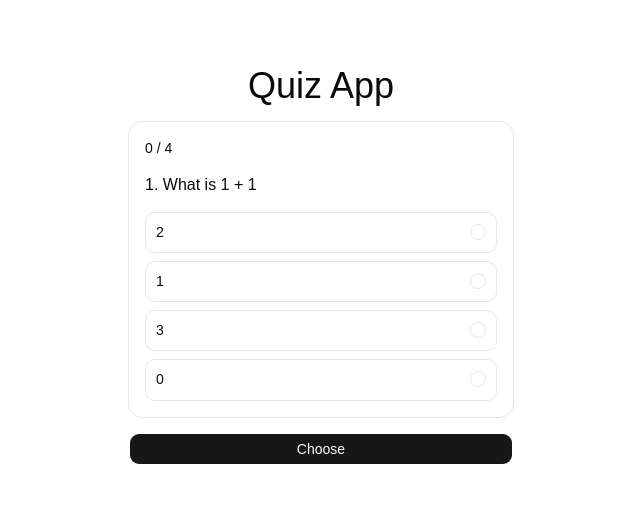
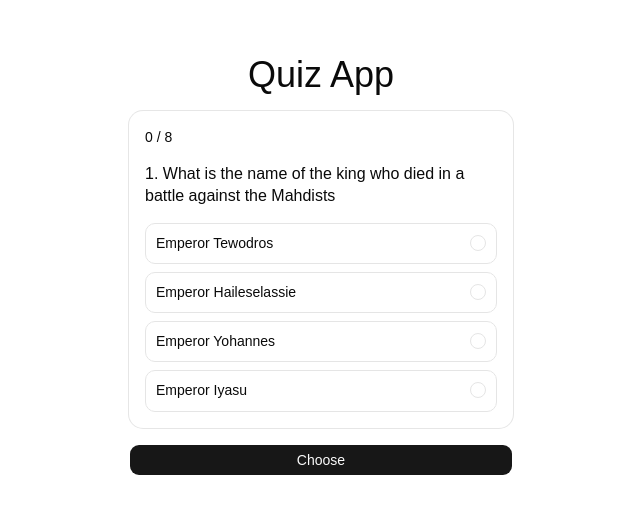
Before and after one commit to abyih/quiz-app, a React (Vite) app: page / in a window 1280 px wide. Shown: the part 135-648 px from the top of the page, without its empty margins (319-959 px from the left). Built offline with nearby package versions, Linux system fonts and the light colour scheme.

Commit message:
feat:quiz-questions

```diff
--- a/src/components/quiz.tsx
+++ b/src/components/quiz.tsx
@@ -1,4 +1,3 @@
-import type { QuizType } from "src/types";
 import { Card, CardContent, CardHeader, CardTitle } from "@/components/ui/card";
 import { RadioGroup, RadioGroupItem } from "@/components/ui/radio-group";
 import { Field, FieldContent, FieldLabel } from "./ui/field";
@@ -40,7 +39,10 @@ const Quiz = () => {
       {quizOver && (
         <Card className="w-full max-w-sm">
           <CardContent className="flex flex-col items-center">
-            <p>Your have finished the quiz</p>
+            <p className="text-xl font-bold">Your have finished the quiz</p>
+            <p className="text-lg">
+              Your Result is: {answeredQuizs}/{quizs.length}
+            </p>
           </CardContent>
         </Card>
       )}
--- a/src/data.ts
+++ b/src/data.ts
@@ -2,23 +2,72 @@ import type { QuizType } from "@/types";
 
 export const quizs: QuizType[] = [
   {
-    question: "What is 1 + 1",
-    choices: ["2", "1", "3", "0"],
+    question:
+      "What is the name of the king who died in a battle against the Mahdists",
+    choices: [
+      "Emperor Tewodros",
+      "Emperor Haileselassie",
+      "Emperor Yohannes",
+      "Emperor Iyasu",
+    ],
+    correctAnswerIndex: 2,
+  },
+  {
+    question: "What is the population size of Africa?",
+    choices: ["2 Billion", "1 Billion", "1.5 Billion", "2.5 Billion"],
+    correctAnswerIndex: 2,
+  },
+  {
+    question: "Who is the author the famous book Oromay?",
+    choices: [
+      "Hadiss Alemayehu",
+      "Bealu Girma",
+      "Gebrehiwot Baykedagn",
+      "Bahru Zewde",
+    ],
+    correctAnswerIndex: 1,
+  },
+  {
+    question: "Who is the current Director-General of the WHO?",
+    choices: [
+      "Antinio Guterres",
+      "Donald Trump",
+      "Tewodros Adhanom",
+      "Jeremy Farrar",
+    ],
+    correctAnswerIndex: 2,
+  },
+  {
+    question:
+      "When was the Addis Ababa University established as the University College of Addis Ababa?",
+    choices: ["1961", "1943", "1949", "1950"],
+    correctAnswerIndex: 3,
+  },
+  {
+    question:
+      "What is the name of the two kings who introduced Christianity in the Axumite Empire?",
+    choices: [
+      "Ezana and Sayzana",
+      "Kaleb and Gebremeskel",
+      "Yoahnnes and Tewodros",
+      "Gelawdewos and Yikunoamlak",
+    ],
     correctAnswerIndex: 0,
   },
   {
-    question: "What is 1 + 1",
-    choices: ["2", "1", "3", "0"],
-    correctAnswerIndex: 0,
+    question: "What is the capital city of Tigray",
+    choices: ["Adigrat", "Mekelle", "Maychew", "AbyiAdi"],
+    correctAnswerIndex: 1,
   },
   {
-    question: "What is 1 + 1",
-    choices: ["2", "1", "3", "0"],
-    correctAnswerIndex: 0,
-  },
-  {
-    question: "What is 1 + 1",
-    choices: ["2", "1", "3", "0"],
-    correctAnswerIndex: 0,
+    question:
+      "What is the name of the athelete who ran bare footed on the Rome Olympics",
+    choices: [
+      "Miruts Yifter",
+      "Kenenisa Bekele",
+      "Abebe Bikila",
+      "Tirunesh Bekele",
+    ],
+    correctAnswerIndex: 1,
   },
 ];
```
